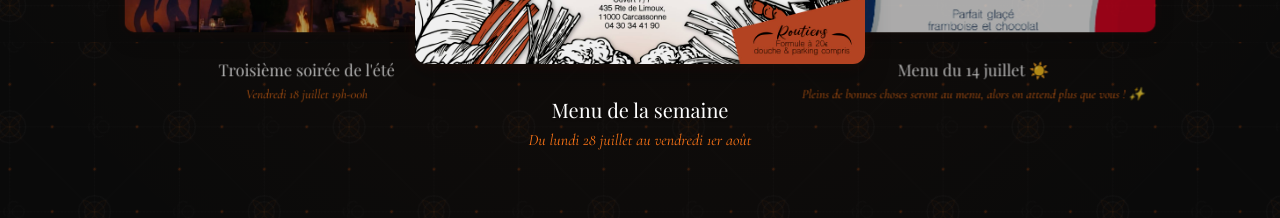
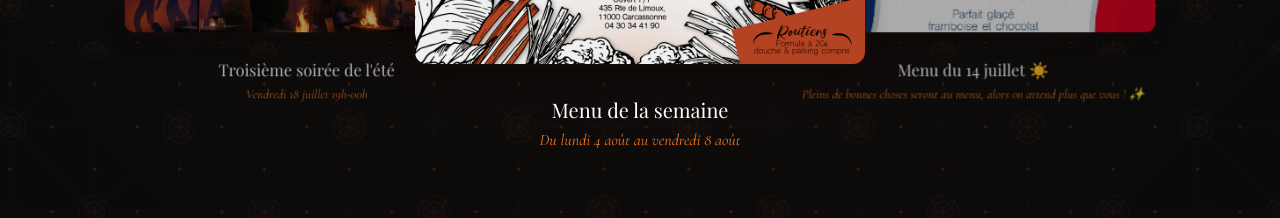
Before and after one commit to CaptainIgl00/BrasserieChezJu, a Nuxt app: page / in a window 1280 px wide. Shown: the part 4880-5098 px from the top of the page. Built offline with nearby package versions, Linux system fonts and the light colour scheme; a web font is replaced by a local one.

Commit message:
update: replace Instagram post for August 4-8 with new image, URL, and description

```diff
--- a/components/home/InstagramFeed.vue
+++ b/components/home/InstagramFeed.vue
@@ -112,9 +112,9 @@ const instagramPosts = ref<InstagramPost[]>([
   {
     id: '2',
     imageUrl: '/images/instagram/menu_semaine.jpg',
-    postUrl: 'https://www.instagram.com/p/DMm6FfqBG8U/',
+    postUrl: 'https://www.instagram.com/p/DM7WJy9B5hi/',
     title: 'Menu de la semaine',
-    description: 'Du lundi 28 juillet au vendredi 1er août'
+    description: 'Du lundi 4 août au vendredi 8 août'
   },
   {
     id: '3',
--- a/components/menu/MenuGrid.vue
+++ b/components/menu/MenuGrid.vue
@@ -126,6 +126,7 @@ const starters = [
   {
     name: "Tataki de thon mariné",
     description: "Au soja, vinaigrette wasabi et sésame forestier",
+    image: '/images/menu/tataki.jpg',
     price: "17"
   }
 ]
```
Also changed, not shown: public/images/instagram/menu_semaine.jpg, public/images/menu/tataki.jpg (added).
